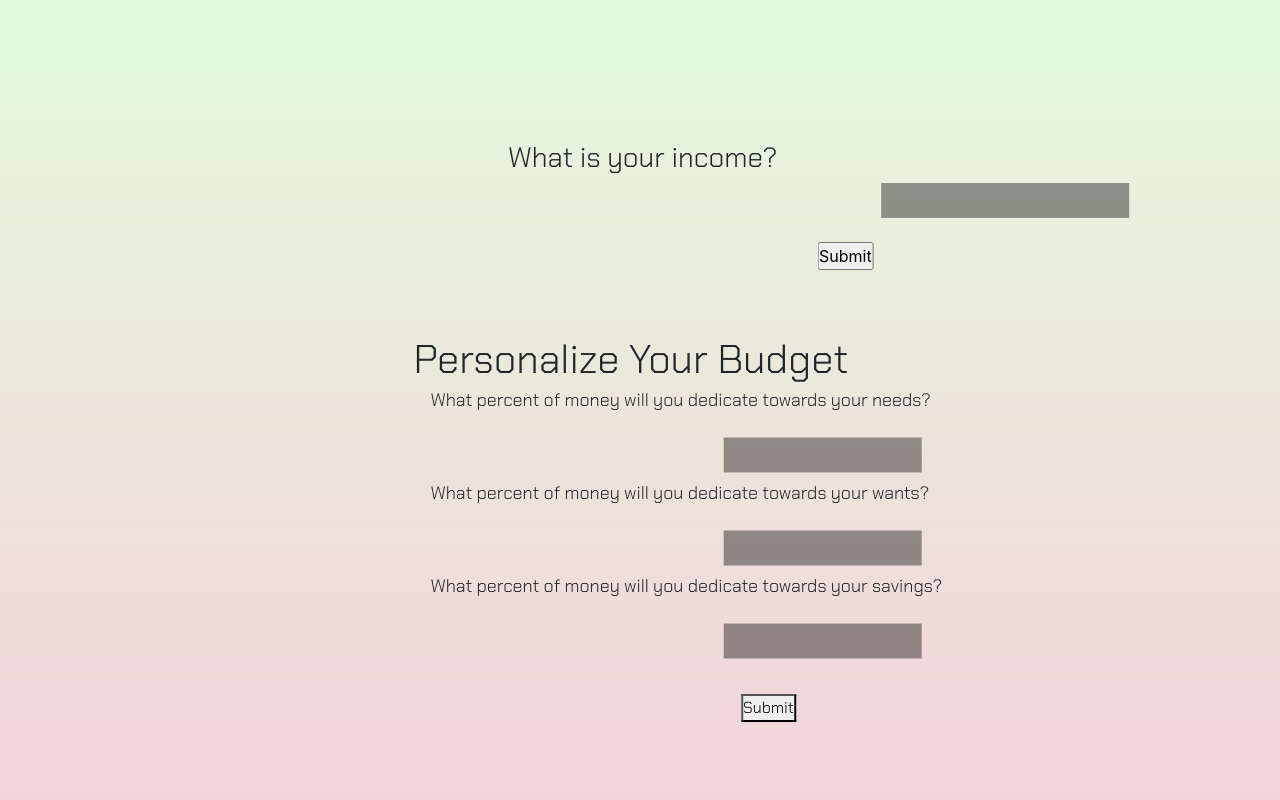
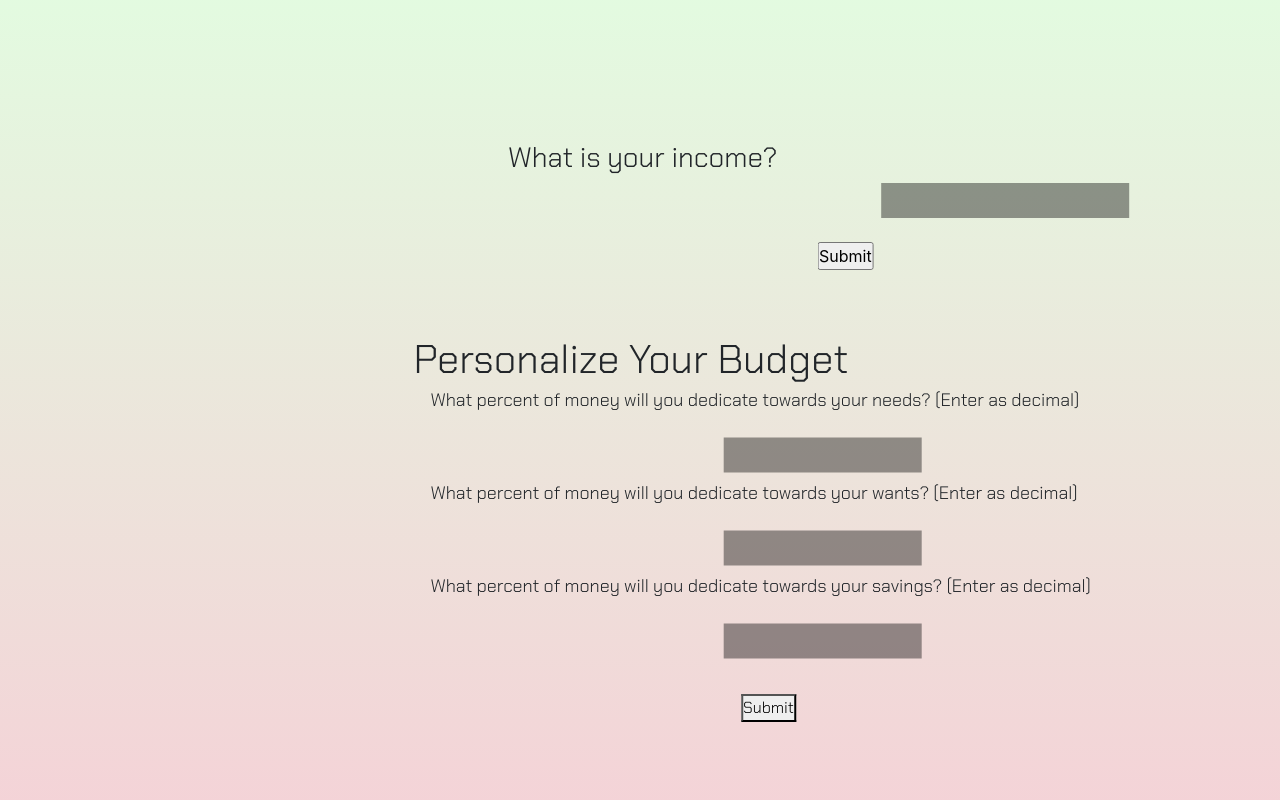
Before and after one commit to aislam973/PiggyFund., a plain HTML site: page PiggyFund_App/PiggyFund_App/tests.html in a window 1280 px wide. Shown: the part 90-890 px from the top of the page. Drawn offline with nearby package versions, Linux system fonts and the light colour scheme.

Commit message:
Update tests.html

```diff
--- a/PiggyFund_App/PiggyFund_App/tests.html
+++ b/PiggyFund_App/PiggyFund_App/tests.html
@@ -69,13 +69,13 @@
 
     <form id ="quiz" name = "quiz">
 
-    <p>What percent of money will you dedicate towards your needs?</p>
+    <p>What percent of money will you dedicate towards your needs? (Enter as decimal)</p>
     <input class = "textbox" type = "text" name = "needs_input" id="needs_input">
 
-    <p>What percent of money will you dedicate towards your wants?</p>
+    <p>What percent of money will you dedicate towards your wants? (Enter as decimal)</p>
     <input class = "textbox" type = "text" name = "wants_input" id="wants_input">
 
-    <p>What percent of money will you dedicate towards your savings?</p>
+    <p>What percent of money will you dedicate towards your savings? (Enter as decimal)</p>
     <input class = "textbox" type = "text" name = "savings_input" id="savings_input">
 
     <button class = "button" type = "button" value = "Submit" id = "finish" onclick="submit_percents()">Submit</button>
```
